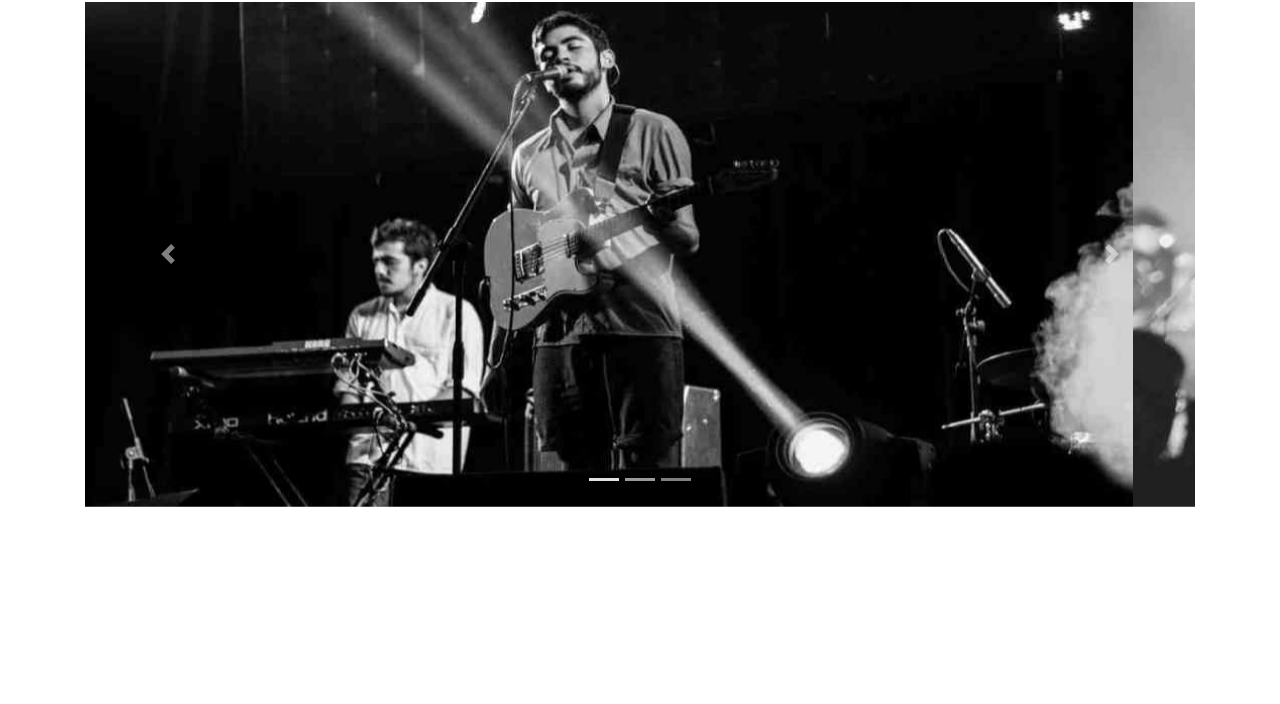
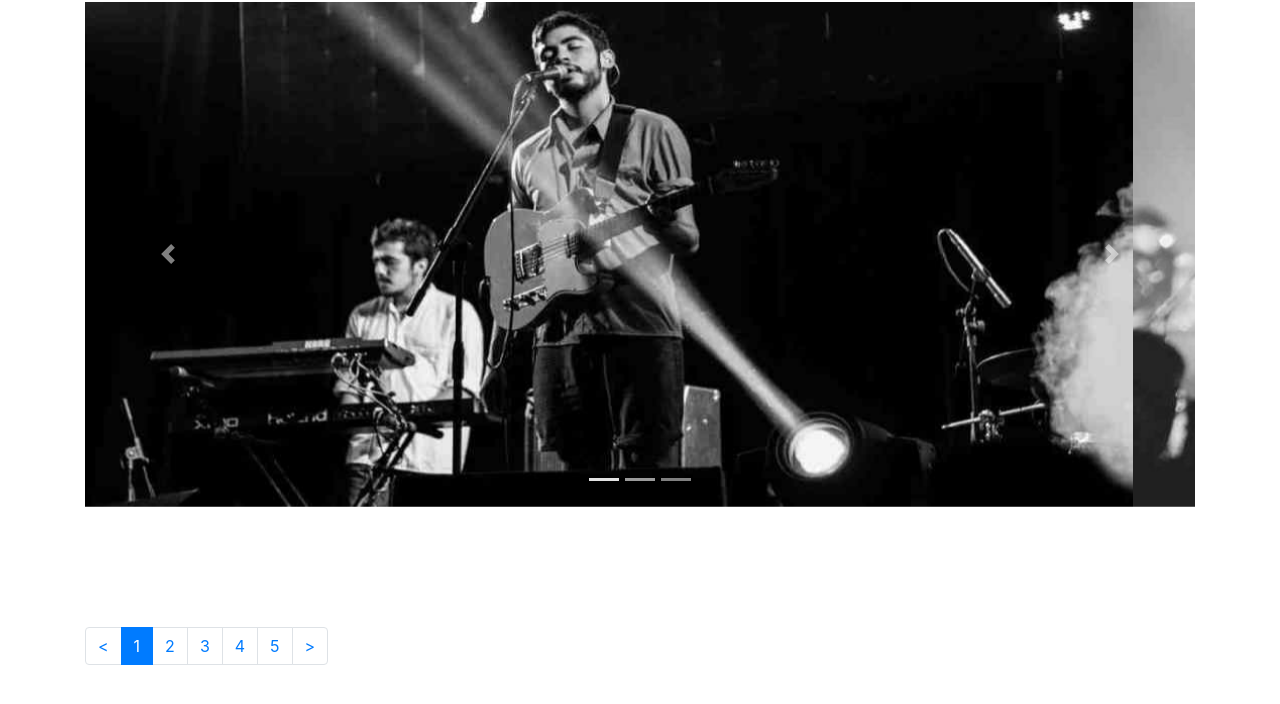
Before and after one commit to RyuMinHyeong/my-first-webpage, a plain HTML site: page index.html in a window 1280 px wide. Shown: the part 54-758 px from the top of the page. Drawn offline with nearby package versions, Linux system fonts and the light colour scheme.

Commit message:
pagination

```diff
--- a/index.html
+++ b/index.html
@@ -32,6 +32,24 @@
             <a href="#demo" data-slide="prev" class="carousel-control-prev"><span class="carousel-control-prev-icon"></span></a>
             <a href="#demo" data-slide="next" class="carousel-control-next"><span class="carousel-control-next-icon"></span></a>
         </div>
+
+        <br>
+        <br>
+        <br>
+        <br>
+        <br>
+        <ul class="pagination justify-content-centor">
+            <li class="page-item"><a href="" class="page-link">&lt;</a></li>
+            <li class="page-item active"><a href="" class="page-link">1</a></li>
+            <li class="page-item"><a href="" class="page-link">2</a></li>
+            <li class="page-item"><a href="" class="page-link">3</a></li>
+            <li class="page-item"><a href="" class="page-link">4</a></li>
+            <li class="page-item"><a href="" class="page-link">5</a></li>
+            <li class="page-item"><a href="" class="page-link">&gt;</a></li>
+
+        </ul>
     </div>
+
+
 </body>
 </html>
```
